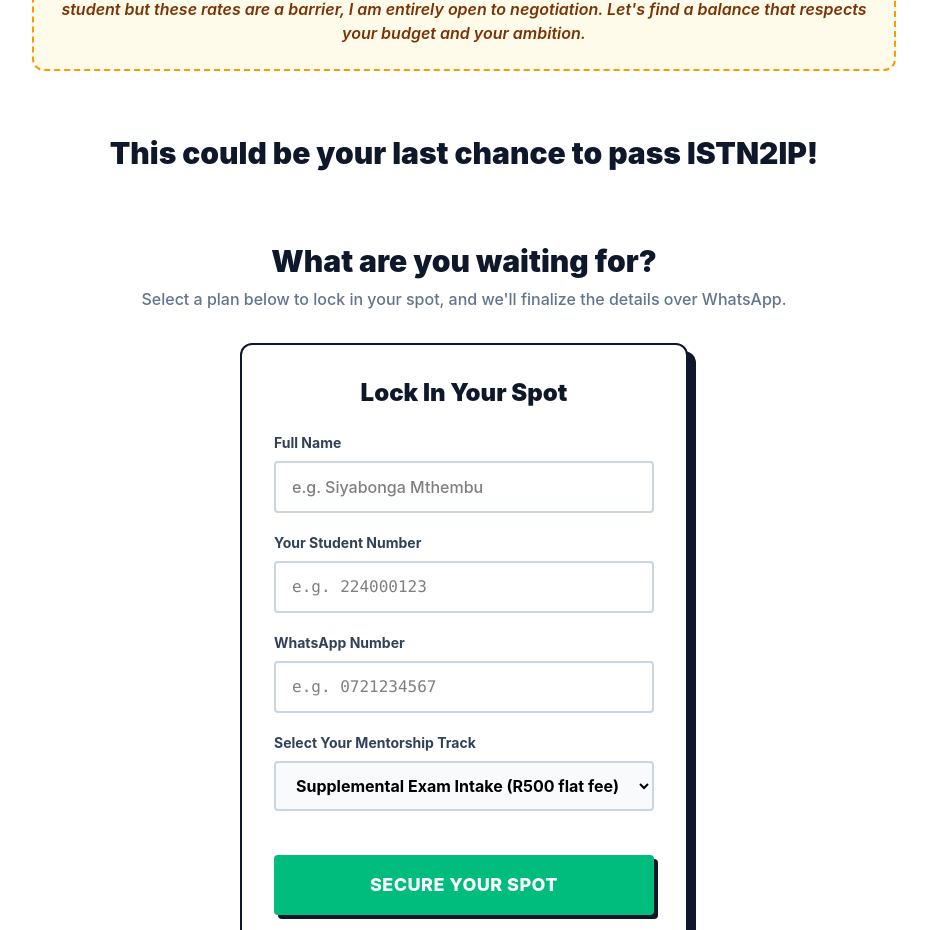
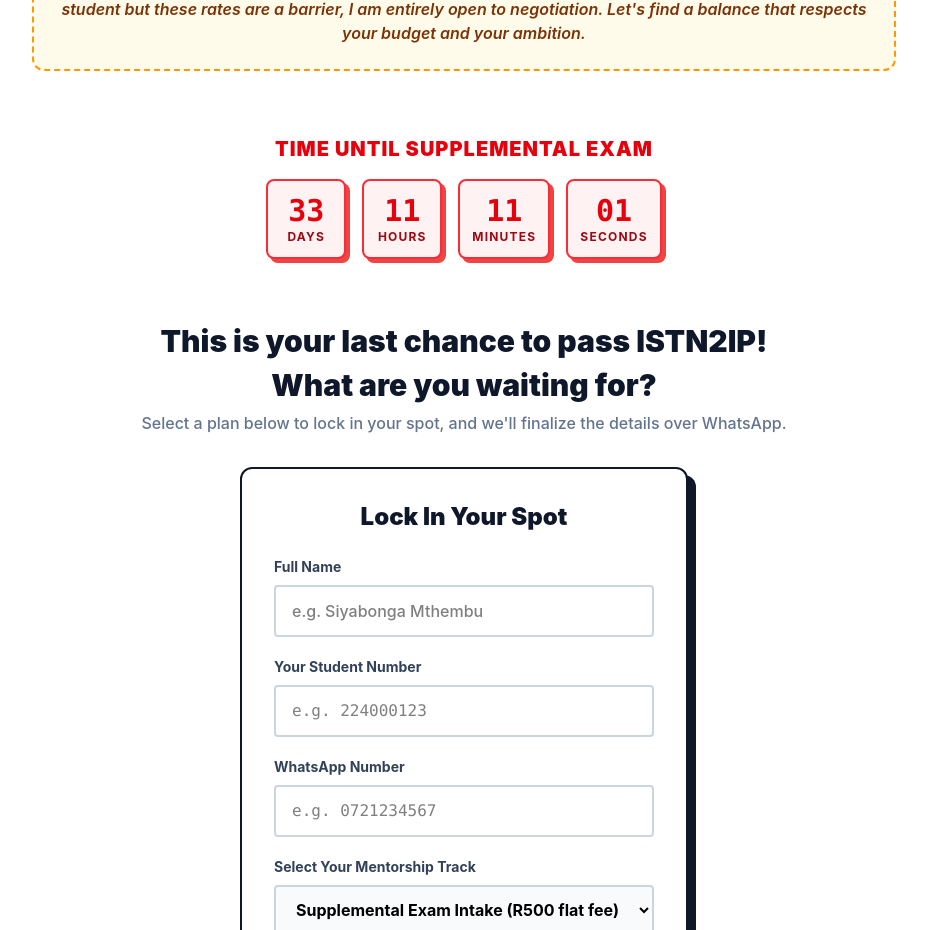
Before and after one commit to francisco-mng/Comp-With-Francisco, a Next.js app: page / in a window 1280 px wide. Shown: the part 3935-4865 px from the top of the page, without its empty margins (176-1103 px from the left). Built offline with nearby package versions, Linux system fonts and the light colour scheme.

Commit message:
feat: Added countdown timer on top of the enrollment form to create a sense of urgency ;)

```diff
--- a/app/page.tsx
+++ b/app/page.tsx
@@ -3,6 +3,7 @@ import SketchBox from '@/components/ui/SketchBox';
 import PricingCard from '@/components/ui/PricingCard';
 import HeroSection from '@/components/ui/HeroSection';
 import EnrollmentForm from '@/components/ui/EnrollmentForm';
+import CountdownTimer from '@/components/ui/CountdownTimer';
 
 //Importing images:
 import testimonial1 from '@/public/images/testimonial1.png'
@@ -186,9 +187,13 @@ export default function CodingEssentialsPage() {
       <footer className="text-center mt-12">
         <footer className="mt-16 pb-12 text-center">
         <div className="mb-8">
-          <h2 className="text-3xl font-black text-slate-900 mb-2">This could be your last chance to pass ISTN2IP! <br/><br/><br/> What are you waiting for?</h2>
+          <CountdownTimer targetDate="2026-06-22T09:00:00" /><br/><br/>
+          <h2 className="text-3xl font-black text-slate-900 mb-2">This is your last chance to pass ISTN2IP! <br/> </h2>
+          <h2 className="text-3xl font-black text-slate-900 mb-2">What are you waiting for?</h2>
           <p className="text-slate-500 font-medium">Select a plan below to lock in your spot, and we'll finalize the details over WhatsApp.</p>
         </div>
+
+
 
         {/* Render the Client Component Form */}
         <EnrollmentForm />
--- a/components/ui/EnrollmentForm.tsx
+++ b/components/ui/EnrollmentForm.tsx
@@ -58,7 +58,7 @@ export default function EnrollmentForm() {
     return (
       <div className="max-w-md mx-auto bg-emerald-50 p-8 border-2 border-emerald-500 rounded-xl shadow-[8px_8px_0px_#10b981] text-center">
         <div className="text-4xl mb-4">✅</div>
-        <h3 className="text-2xl font-black text-slate-800 mb-2">Request Received!</h3>
+        <h3 className="text-2xl font-black text-slate-900 mb-2">Request Received!</h3>
         <p className="text-slate-700 font-medium mb-6">
           I'll be reaching out to you on WhatsApp shortly to have a quick chat, share the EFT details, and get you ready for the sessions!
         </p>
@@ -101,7 +101,7 @@ export default function EnrollmentForm() {
         <div>
           <label htmlFor="plan" className="block text-sm font-bold text-slate-700 mb-2">Select Your Mentorship Track</label>
           <select id="plan" name="plan" className="w-full px-4 py-3 border-2 border-slate-300 rounded focus:border-emerald-500 focus:outline-none focus:ring-2 focus:ring-emerald-200 font-bold bg-slate-50 cursor-pointer">
-            <option value="Special Exam Intake (R500)">Supplemental Exam Intake (R500 flat fee)</option>
+            <option value="Supplemental Exam Intake (R500)">Supplemental Exam Intake (R500 flat fee)</option>
             <option value="Standard Plan (R250)">Standard Plan (R250/hour)</option>
           </select>
         </div>
```
